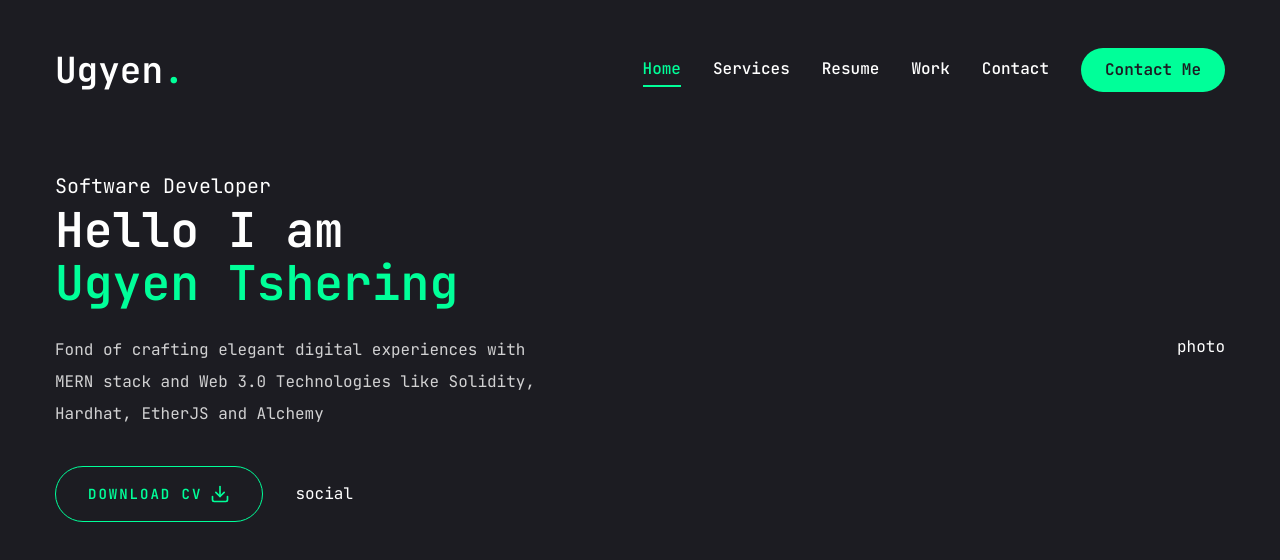
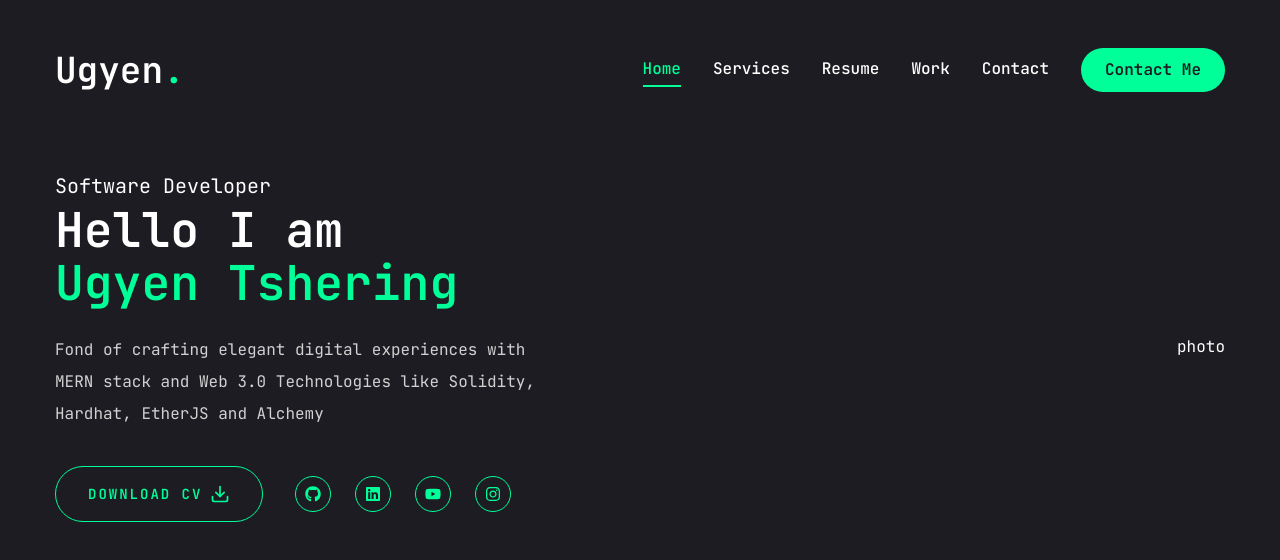
Before and after one commit to ugyentring/portfol, a Next.js app: page / in a window 1280 px wide. Shown: the top 560 px of the page. Built offline with nearby package versions, Linux system fonts and the light colour scheme.

Commit message:
added changes

```diff
--- a/app/page.jsx
+++ b/app/page.jsx
@@ -31,7 +31,10 @@ const Home = () => {
               </Button>
 
               <div className="mb-8 xl:mb-0">
-                <Social />
+                <Social
+                  containerStyles="flex gap-6"
+                  iconStyles="w-9 h-9 border border-accent rounded-full flex justify-center items-center text-accent text-base hover:bg-accent hover:text-primary hover:transition-all duration-500"
+                />
               </div>
             </div>
           </div>
--- a/components/Social.jsx
+++ b/components/Social.jsx
@@ -1,11 +1,38 @@
-import React from 'react'
+import Link from "next/link";
 
-const Social = () => {
+import { FaGithub, FaLinkedin, FaYoutube, FaInstagram } from "react-icons/fa";
+
+const socials = [
+  {
+    icon: <FaGithub />,
+    path: "",
+  },
+  {
+    icon: <FaLinkedin />,
+    path: "",
+  },
+  {
+    icon: <FaYoutube />,
+    path: "",
+  },
+  {
+    icon: <FaInstagram />,
+    path: "",
+  },
+];
+
+const Social = ({ containerStyles, iconStyles }) => {
   return (
-    <div>
-      social
+    <div className={containerStyles}>
+      {socials.map((item, index) => {
+        return (
+          <Link key={index} href={item.path} className={iconStyles}>
+            {item.icon}
+          </Link>
+        );
+      })}
     </div>
-  )
-}
+  );
+};
 
-export default Social
+export default Social;
```
